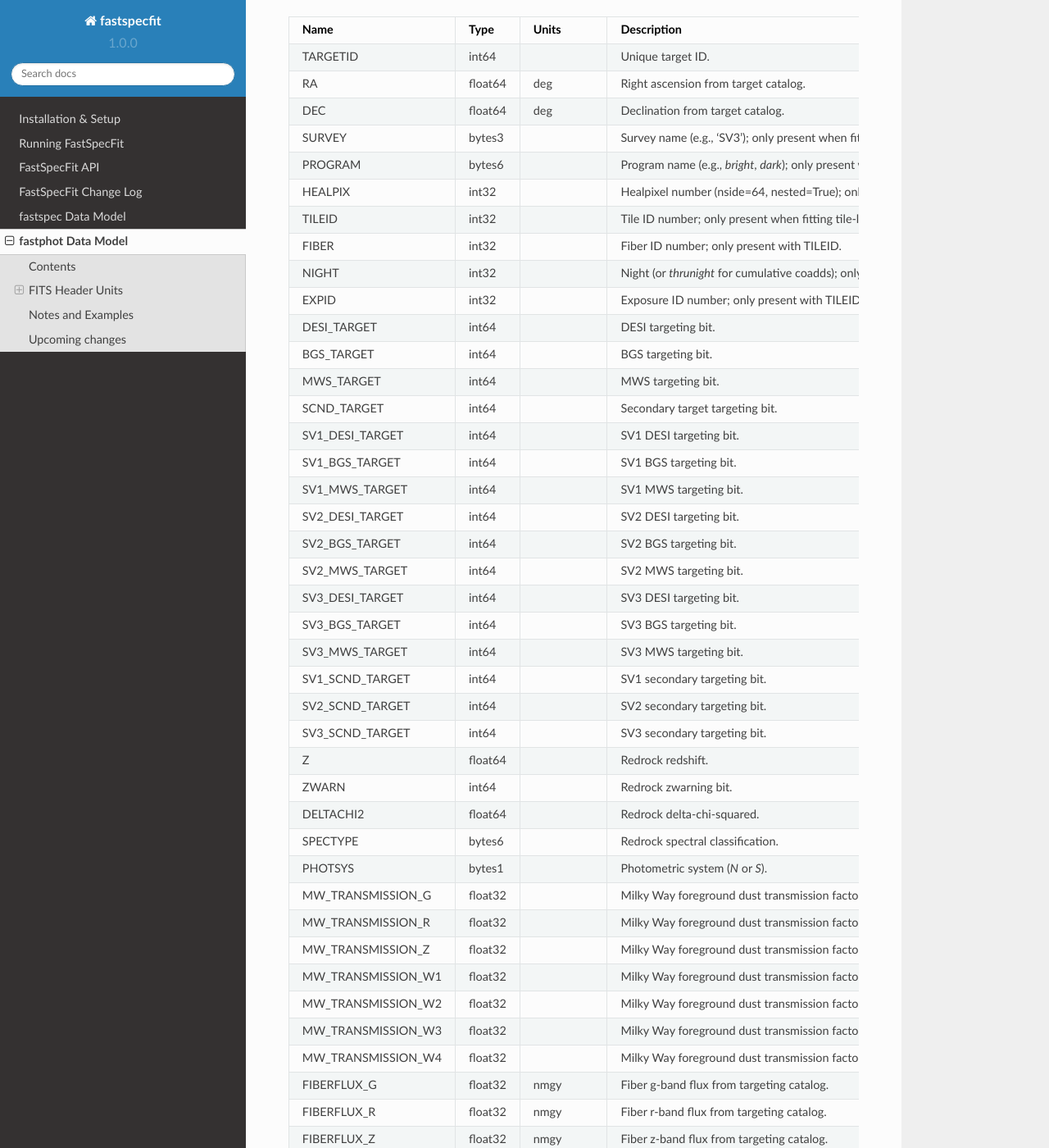
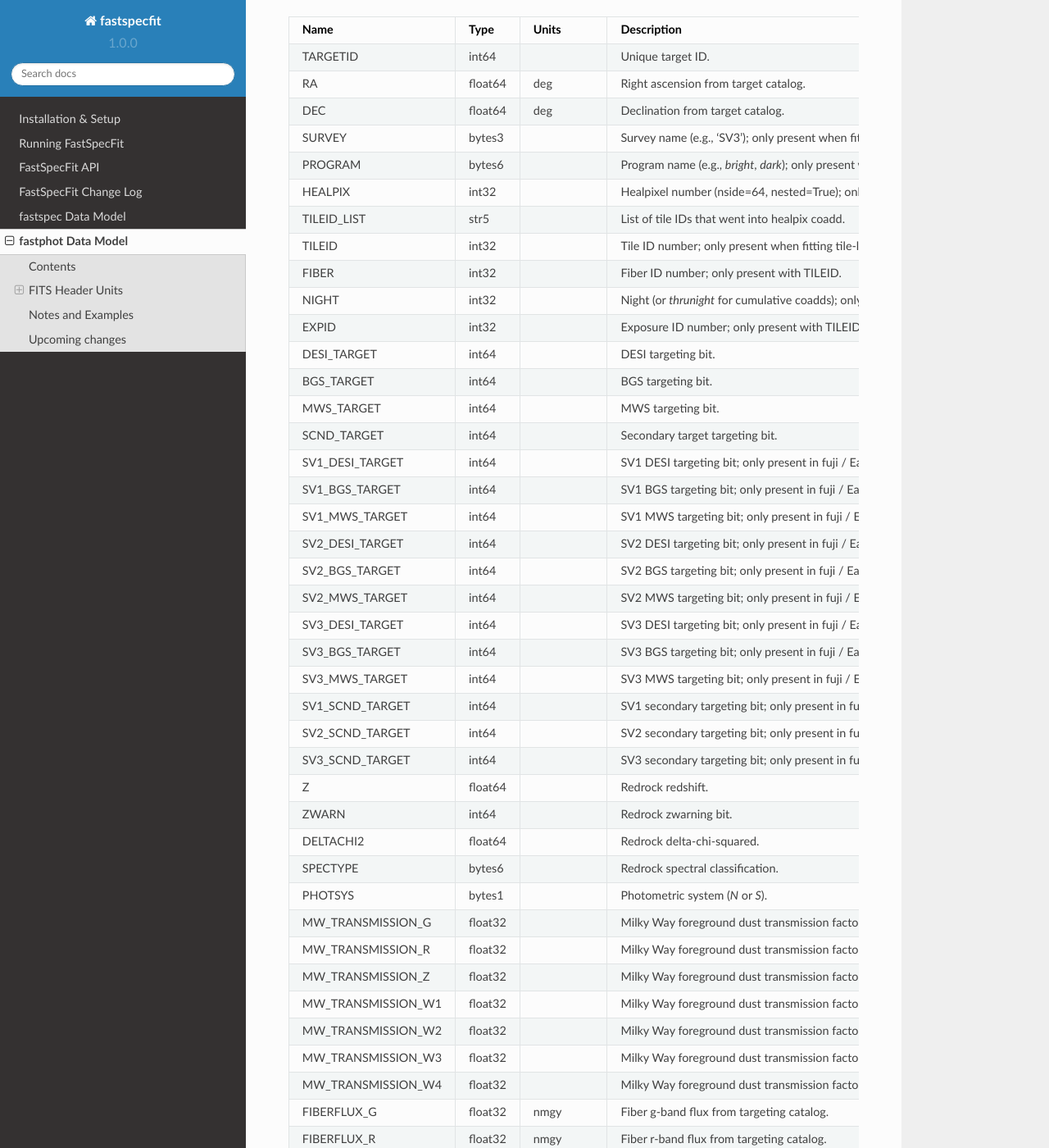
Before and after one commit to desihub/fastspecfit, a Sphinx documentation site: the page built from doc/fastphot.rst, in a window 1280 px wide and 1400 px high, scrolled down 3198 px. Shown: the whole window at 82% size. Built offline with Sphinx 7.4.7 and the Read the Docs theme 2.0.0, drawn with Linux system fonts in a browser that asks for light colours.

Commit message:
and more data model

```diff
--- a/doc/fastphot.rst
+++ b/doc/fastphot.rst
@@ -142,6 +142,7 @@ Name                   Type        Units      Description
                 SURVEY  bytes3                Survey name (e.g., 'SV3'); only present when fitting healpix coadds.
                PROGRAM  bytes6                Program name (e.g., *bright*, *dark*); only present when fitting healpix coadds.
                HEALPIX   int32                Healpixel number (nside=64, nested=True); only present when fitting healpix coadds.
+           TILEID_LIST    str5                List of tile IDs that went into healpix coadd.
                 TILEID   int32                Tile ID number; only present when fitting tile-level (not healpix) coadds.
                  FIBER   int32                Fiber ID number; only present with TILEID.
                  NIGHT   int32                Night (or *thrunight* for cumulative coadds); only present with TILEID.
@@ -150,18 +151,18 @@ Name                   Type        Units      Description
             BGS_TARGET   int64                BGS targeting bit.
             MWS_TARGET   int64                MWS targeting bit.
            SCND_TARGET   int64                Secondary target targeting bit.
-       SV1_DESI_TARGET   int64                SV1 DESI targeting bit.
-        SV1_BGS_TARGET   int64                SV1 BGS targeting bit.
-        SV1_MWS_TARGET   int64                SV1 MWS targeting bit.
-       SV2_DESI_TARGET   int64                SV2 DESI targeting bit.
-        SV2_BGS_TARGET   int64                SV2 BGS targeting bit.
-        SV2_MWS_TARGET   int64                SV2 MWS targeting bit.
-       SV3_DESI_TARGET   int64                SV3 DESI targeting bit.
-        SV3_BGS_TARGET   int64                SV3 BGS targeting bit.
-        SV3_MWS_TARGET   int64                SV3 MWS targeting bit.
-       SV1_SCND_TARGET   int64                SV1 secondary targeting bit.
-       SV2_SCND_TARGET   int64                SV2 secondary targeting bit.
-       SV3_SCND_TARGET   int64                SV3 secondary targeting bit.
+       SV1_DESI_TARGET   int64                SV1 DESI targeting bit; only present in fuji / Early Data Release.
+        SV1_BGS_TARGET   int64                SV1 BGS targeting bit; only present in fuji / Early Data Release.
+        SV1_MWS_TARGET   int64                SV1 MWS targeting bit; only present in fuji / Early Data Release.
+       SV2_DESI_TARGET   int64                SV2 DESI targeting bit; only present in fuji / Early Data Release.
+        SV2_BGS_TARGET   int64                SV2 BGS targeting bit; only present in fuji / Early Data Release.
+        SV2_MWS_TARGET   int64                SV2 MWS targeting bit; only present in fuji / Early Data Release.
+       SV3_DESI_TARGET   int64                SV3 DESI targeting bit; only present in fuji / Early Data Release.
+        SV3_BGS_TARGET   int64                SV3 BGS targeting bit; only present in fuji / Early Data Release.
+        SV3_MWS_TARGET   int64                SV3 MWS targeting bit; only present in fuji / Early Data Release.
+       SV1_SCND_TARGET   int64                SV1 secondary targeting bit; only present in fuji / Early Data Release.
+       SV2_SCND_TARGET   int64                SV2 secondary targeting bit; only present in fuji / Early Data Release.
+       SV3_SCND_TARGET   int64                SV3 secondary targeting bit; only present in fuji / Early Data Release.
                      Z float64                Redrock redshift.
                  ZWARN   int64                Redrock zwarning bit.
              DELTACHI2 float64                Redrock delta-chi-squared.
```
Also changed, not shown: doc/fastspec.rst (+13 -12 lines), 2 other files.
